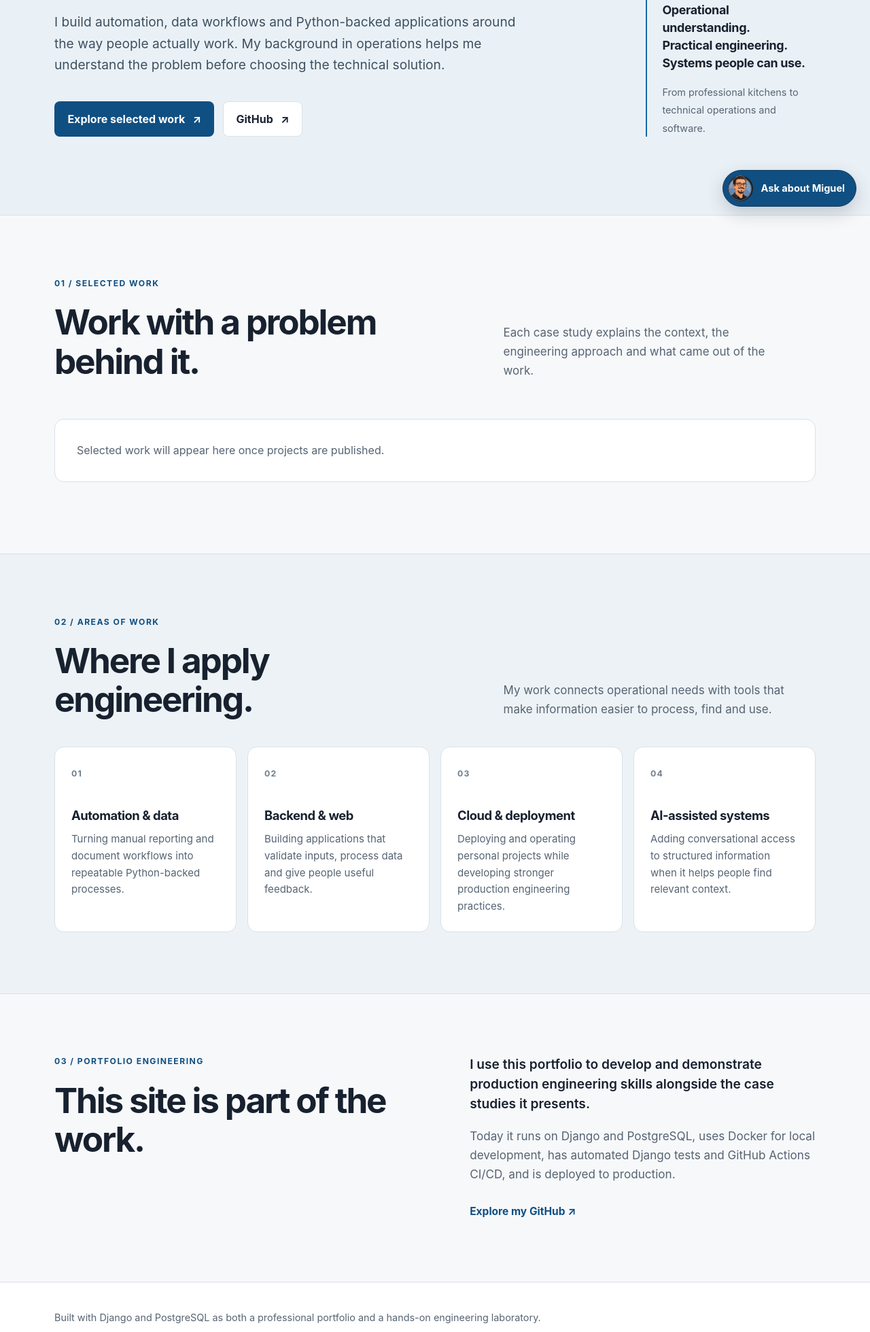
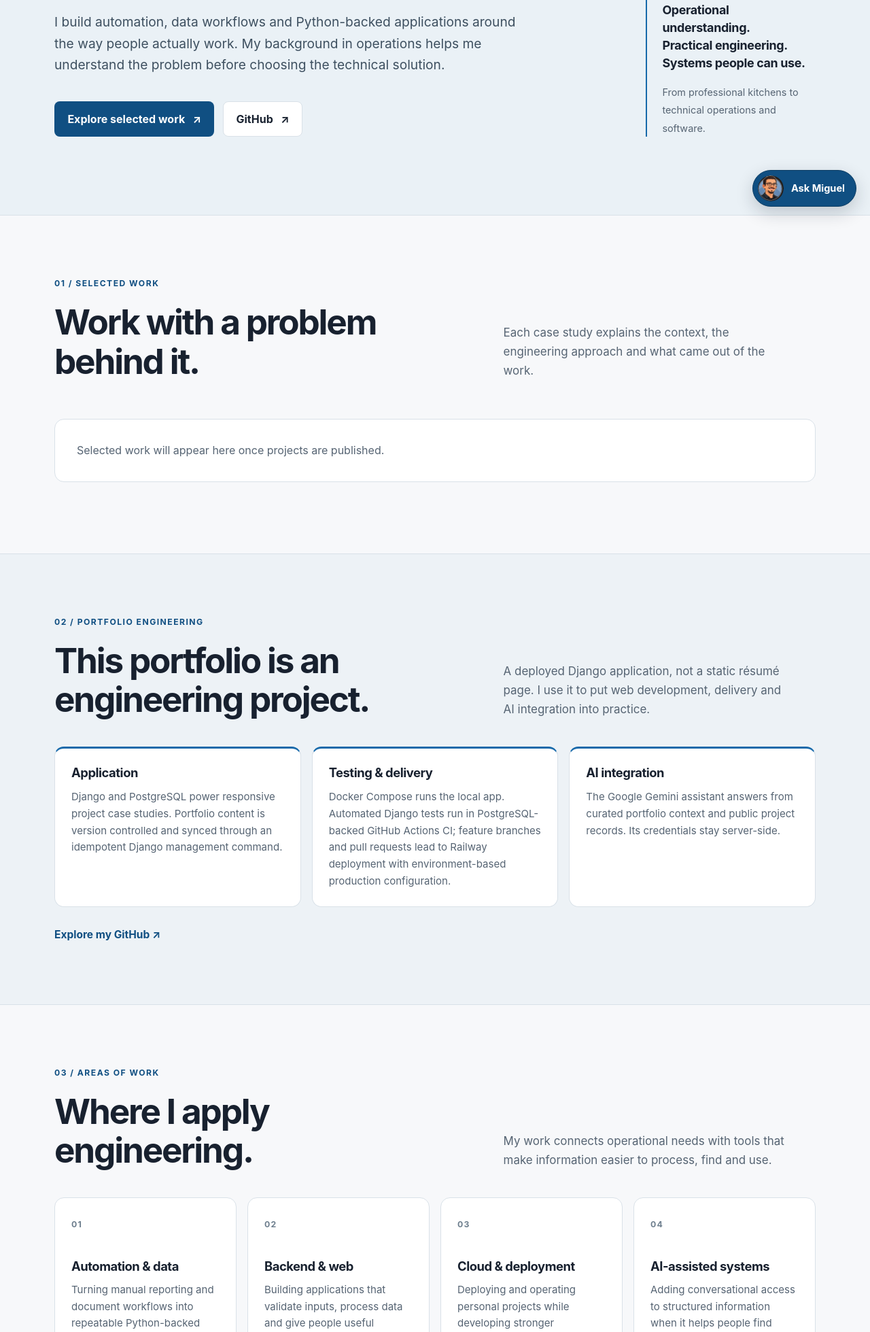
Before and after one commit to MiguelRibeiro-Cloud/miguel-portfolio, a Django app: page / in a window 1280 px wide. Shown: the part 476-2435 px from the top of the page at 68% size. Run offline with Django 5.2, Linux system fonts and the light colour scheme; data that the repository does not hold is empty.

Commit message:
Polish portfolio engineering and Ask Miguel assistant

```diff
--- a/portfolio/static/portfolio/site.css
+++ b/portfolio/static/portfolio/site.css
@@ -70,7 +70,7 @@ a:focus-visible { outline: 3px solid var(--accent); outline-offset: 4px; border-
 .section { padding: clamp(4.5rem, 7vw, 6.5rem) 0; }
 .section-muted { background: var(--surface-muted); border-block: 1px solid var(--border); }
 .section-heading { display: grid; grid-template-columns: 1fr 0.75fr; gap: 3rem; align-items: end; margin-bottom: 2.5rem; }
-.section-heading h2, .lab-layout h2 { max-width: 720px; margin: 0; font-size: clamp(2.2rem, 4vw, 3.4rem); line-height: 1.12; letter-spacing: -0.042em; }
+.section-heading h2 { max-width: 720px; margin: 0; font-size: clamp(2.2rem, 4vw, 3.4rem); line-height: 1.12; letter-spacing: -0.042em; }
 .section-heading > p { max-width: 420px; margin: 0; color: var(--text-muted); font-size: 1.06rem; }
 .project-grid { display: grid; grid-template-columns: repeat(2, minmax(0, 1fr)); gap: 1.25rem; }
 .project-card {
@@ -102,10 +102,11 @@ a:focus-visible { outline: 3px solid var(--accent); outline-offset: 4px; border-
 .capability { min-height: 245px; padding: 1.5rem; background: var(--surface); border: 1px solid var(--border); border-radius: var(--radius); }
 .capability h3 { margin: 2.4rem 0 0.65rem; font-size: 1.15rem; line-height: 1.3; letter-spacing: -0.025em; }
 .capability p { margin: 0; color: var(--text-muted); font-size: 0.94rem; }
-.lab-layout { display: grid; grid-template-columns: 1fr 1fr; gap: clamp(2rem, 8vw, 7rem); }
-.lab-copy { color: var(--text-muted); font-size: 1.07rem; }
-.lab-copy p:first-child { margin-top: 0; color: var(--text); font-size: 1.2rem; font-weight: 600; line-height: 1.5; }
-.lab-copy .text-link { display: inline-block; margin-top: 0.65rem; font-size: 0.97rem; }
+.lab-grid { display: grid; grid-template-columns: repeat(3, minmax(0, 1fr)); gap: 1rem; }
+.lab-item { padding: 1.5rem; border: 1px solid var(--border); border-top: 3px solid var(--accent); border-radius: var(--radius); background: var(--surface); }
+.lab-item h3 { margin: 0 0 0.7rem; font-size: 1.15rem; line-height: 1.3; letter-spacing: -0.025em; }
+.lab-item p { margin: 0; color: var(--text-muted); font-size: 0.94rem; }
+.lab-link { display: inline-block; margin-top: 1.75rem; font-size: 0.97rem; }
 
 /* Portfolio assistant */
 .assistant-launcher { position: fixed; right: calc(1.25rem + env(safe-area-inset-right)); bottom: calc(1.25rem + env(safe-area-inset-bottom)); z-index: 10; display: inline-flex; align-items: center; gap: 0.7rem; min-height: 54px; padding: 0.45rem 1rem 0.45rem 0.45rem; border: 1px solid #0b3b62; border-radius: 100px; background: var(--accent-dark); color: #fff; box-shadow: 0 9px 26px rgba(20, 30, 45, 0.2); font: inherit; font-size: 0.91rem; font-weight: 700; cursor: pointer; }
@@ -204,8 +205,9 @@ a:focus-visible { outline: 3px solid var(--accent); outline-offset: 4px; border-
 }
 @media (max-width: 700px) {
     .container { width: min(calc(100% - 2rem), var(--max-width)); }
-    .section-heading, .lab-layout, .case-study-layout, .case-study-layout--visual, .case-study-intro { grid-template-columns: 1fr; gap: 1.5rem; }
+    .section-heading, .case-study-layout, .case-study-layout--visual, .case-study-intro { grid-template-columns: 1fr; gap: 1.5rem; }
     .section-heading { margin-bottom: 2rem; }
+    .lab-grid { grid-template-columns: 1fr; }
     .project-grid { grid-template-columns: 1fr; }
     .project-card-link { min-height: 260px; }
     .case-study-heading { flex-direction: column-reverse; gap: 1.2rem; }
--- a/portfolio/templates/portfolio/home.html
+++ b/portfolio/templates/portfolio/home.html
@@ -52,11 +52,38 @@
     </div>
 </section>
 
-<section class="section section-muted" aria-labelledby="capabilities-title">
+<section class="section section-muted lab-section" aria-labelledby="lab-title">
     <div class="container">
         <div class="section-heading">
             <div>
-                <p class="eyebrow">02 / Areas of work</p>
+                <p class="eyebrow">02 / Portfolio engineering</p>
+                <h2 id="lab-title">This portfolio is an engineering project.</h2>
+            </div>
+            <p>A deployed Django application, not a static résumé page. I use it to put web development, delivery and AI integration into practice.</p>
+        </div>
+        <div class="lab-grid">
+            <article class="lab-item">
+                <h3>Application</h3>
+                <p>Django and PostgreSQL power responsive project case studies. Portfolio content is version controlled and synced through an idempotent Django management command.</p>
+            </article>
+            <article class="lab-item">
+                <h3>Testing &amp; delivery</h3>
+                <p>Docker Compose runs the local app. Automated Django tests run in PostgreSQL-backed GitHub Actions CI; feature branches and pull requests lead to Railway deployment with environment-based production configuration.</p>
+            </article>
+            <article class="lab-item">
+                <h3>AI integration</h3>
+                <p>The Google Gemini assistant answers from curated portfolio context and public project records. Its credentials stay server-side.</p>
+            </article>
+        </div>
+        <a class="text-link lab-link" href="https://github.com/MiguelRibeiro-Cloud" target="_blank" rel="noopener noreferrer">Explore my GitHub <span aria-hidden="true">↗</span></a>
+    </div>
+</section>
+
+<section class="section" aria-labelledby="capabilities-title">
+    <div class="container">
+        <div class="section-heading">
+            <div>
+                <p class="eyebrow">03 / Areas of work</p>
                 <h2 id="capabilities-title">Where I apply engineering.</h2>
             </div>
             <p>My work connects operational needs with tools that make information easier to process, find and use.</p>
@@ -86,42 +113,28 @@
     </div>
 </section>
 
-<section class="section lab-section" aria-labelledby="lab-title">
-    <div class="container lab-layout">
-        <div>
-            <p class="eyebrow">03 / Portfolio engineering</p>
-            <h2 id="lab-title">This site is part of the work.</h2>
-        </div>
-        <div class="lab-copy">
-            <p>I use this portfolio to develop and demonstrate production engineering skills alongside the case studies it presents.</p>
-            <p>Today it runs on Django and PostgreSQL, uses Docker for local development, has automated Django tests and GitHub Actions CI/CD, and is deployed to production.</p>
-            <a class="text-link" href="https://github.com/MiguelRibeiro-Cloud" target="_blank" rel="noopener noreferrer">Explore my GitHub <span aria-hidden="true">↗</span></a>
-        </div>
-    </div>
-</section>
-
 <button class="assistant-launcher" type="button" data-assistant-launcher aria-haspopup="dialog" aria-controls="assistant-panel" aria-expanded="false">
     <span class="assistant-launcher-icon" aria-hidden="true"><img class="assistant-avatar" src="{% static 'portfolio/assistant/avatar.png' %}" alt="" width="40" height="40"></span>
-    <span>Ask about Miguel</span>
+    <span>Ask Miguel</span>
 </button>
 
 <dialog id="assistant-panel" class="assistant-drawer" data-assistant data-assistant-avatar-src="{% static 'portfolio/assistant/avatar.png' %}" aria-labelledby="assistant-title" aria-describedby="assistant-description">
     <div class="assistant-panel-header">
         <span class="assistant-panel-icon" aria-hidden="true"><img class="assistant-avatar" src="{% static 'portfolio/assistant/avatar.png' %}" alt="" width="32" height="32"></span>
-        <h2 id="assistant-title">Portfolio assistant</h2>
+        <h2 id="assistant-title">Ask Miguel</h2>
         <button class="assistant-close" type="button" data-assistant-close aria-label="Close assistant"><span aria-hidden="true">×</span></button>
     </div>
-    <p id="assistant-description" class="assistant-description">Ask about Miguel's work, projects, and engineering learning.</p>
+    <p id="assistant-description" class="assistant-description">AI assistant grounded in Miguel's portfolio. Miguel is not replying live.</p>
     <div class="assistant-suggestions" aria-label="Suggested questions">
-        <button type="button" class="assistant-suggestion" data-assistant-question="What automation work has Miguel done?">Automation work</button>
-        <button type="button" class="assistant-suggestion" data-assistant-question="Which projects demonstrate Python experience?">Python projects</button>
-        <button type="button" class="assistant-suggestion" data-assistant-question="What cloud experience does Miguel have?">Cloud experience</button>
-        <button type="button" class="assistant-suggestion" data-assistant-question="What is Miguel currently learning?">Current learning</button>
+        <button type="button" class="assistant-suggestion" data-assistant-question="What automation work have you done?">Automation work</button>
+        <button type="button" class="assistant-suggestion" data-assistant-question="Which projects show your Python experience?">Python projects</button>
+        <button type="button" class="assistant-suggestion" data-assistant-question="What cloud experience do you have?">Cloud experience</button>
+        <button type="button" class="assistant-suggestion" data-assistant-question="What are you currently learning?">Current learning</button>
     </div>
     <ol class="assistant-conversation" data-assistant-conversation aria-label="Conversation" aria-live="polite" aria-relevant="additions text">
         <li class="assistant-message assistant-message--assistant">
             <span class="assistant-message-marker" aria-hidden="true"><img class="assistant-avatar" src="{% static 'portfolio/assistant/avatar.png' %}" alt="" width="32" height="32"></span>
-            <div class="assistant-message-body"><span class="visually-hidden">Assistant: </span>Hi. Ask me about Miguel's work or what he is learning.</div>
+            <div class="assistant-message-body"><span class="visually-hidden">Assistant: </span>Hi. I'm an AI representation of Miguel. Ask about my work, projects or what I'm learning.</div>
         </li>
     </ol>
     <div class="assistant-compose">
@@ -131,7 +144,7 @@
             {% csrf_token %}
             <label for="assistant-message">Your question</label>
             <div class="assistant-form-row">
-                <input id="assistant-message" name="message" type="text" maxlength="1000" required autocomplete="off" placeholder="Ask about Miguel's work…">
+                <input id="assistant-message" name="message" type="text" maxlength="1000" required autocomplete="off" placeholder="Ask about my work…">
                 <button class="button button-primary" type="submit" data-assistant-send>Send</button>
             </div>
         </form>
```
Also changed, not shown: portfolio/services/assistant.py (+7 -6 lines), portfolio/test_assistant.py (+23 -3 lines), portfolio/tests.py (+19 -0 lines).
